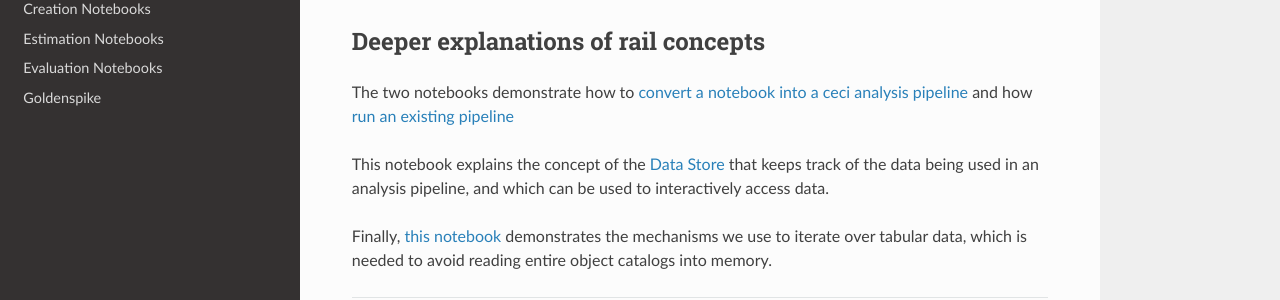
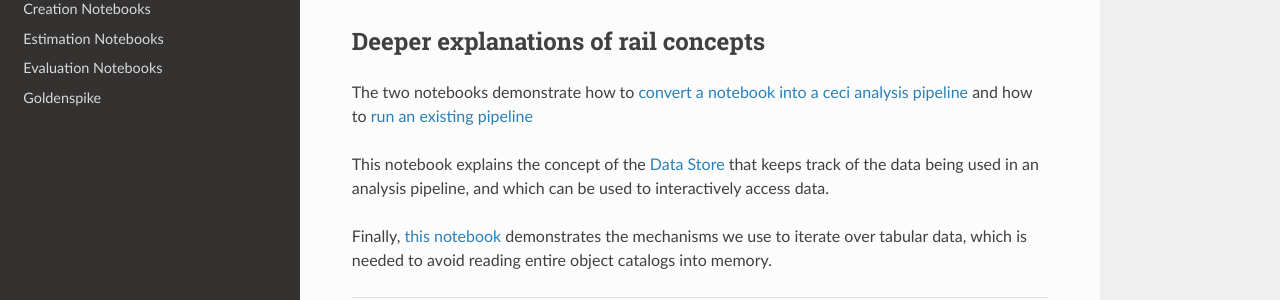
Before and after one commit to LSSTDESC/rail, a Sphinx documentation site: the page built from docs/source/demonstrations.rst, in a window 1280 px wide and 900 px high, scrolled down 838 px. Shown: the part 497-797 px from the top of the window. Built offline with Sphinx 7.4.7 and the Read the Docs theme 2.0.0, drawn with Linux system fonts in a browser that asks for light colours; pages that are not in the unit, such as notebooks, are missing from menus; the version number could not be read and is left out.

```diff
--- a/docs/source/demonstrations.rst
+++ b/docs/source/demonstrations.rst
@@ -52,7 +52,7 @@ Deeper explanations of rail concepts
 ====================================
 
 The two notebooks demonstrate how to `convert a notebook into a ceci analysis pipeline
-<https://rail-hub.readthedocs.io/projects/rail-notebooks/en/latest/rendered/core_examples/Build_Save_Load_Run_Pipeline.html>`_ and how
+<https://rail-hub.readthedocs.io/projects/rail-notebooks/en/latest/rendered/core_examples/Build_Save_Load_Run_Pipeline.html>`_ and how to
 `run an existing pipeline <https://rail-hub.readthedocs.io/projects/rail-notebooks/en/latest/rendered/core_examples/Run_Pipe.html>`_
 
 This notebook explains the concept of the `Data Store <https://rail-hub.readthedocs.io/projects/rail-notebooks/en/latest/rendered/core_examples/FileIO_DataStore.html>`_ that keeps track of the data being used in an analysis pipeline, and which can be used to interactively access data.
```
